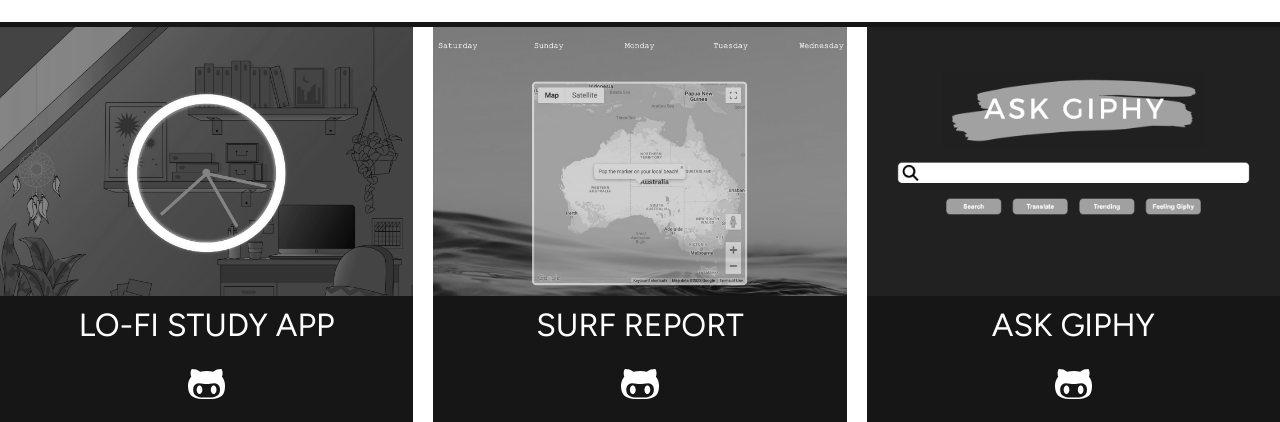
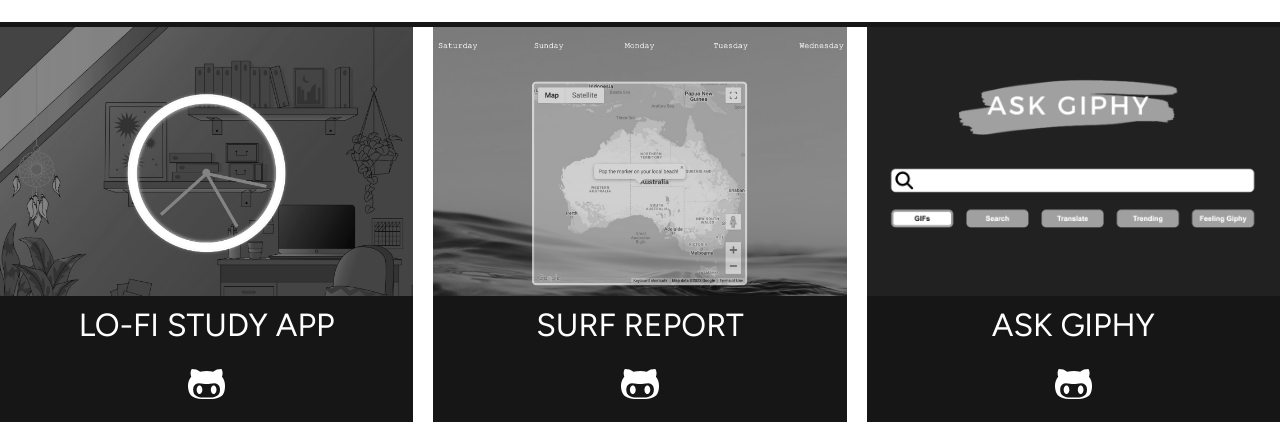
Before and after one commit to croftKie/projects, a website built with webpack: page docs/index.html in a window 1280 px wide. Shown: the part 378-800 px from the top of the page. Built offline with nearby package versions, Linux system fonts and the light colour scheme.

Commit message:
added ask-giphy

```diff
--- a/src/css/style.css
+++ b/src/css/style.css
@@ -104,7 +104,7 @@
 
 .panel1 { background-image:url("../assets/lofi.jpg");}
 .panel2 { background-image:url("../assets/surf.jpg"); }
-.panel3 { background-image:url("../assets/ask-giphy.png"); }
+.panel3 { background-image:url("../assets/ask-giphy2.png"); }
 .panel4 { background-image:url("../assets/lofi.jpg"); }
 .panel5 { background-image:url("../assets/lofi.jpg"); }
 
```
Also changed, not shown: src/assets/ask-giphy.png (deleted), src/assets/ask-giphy2.png (added).
